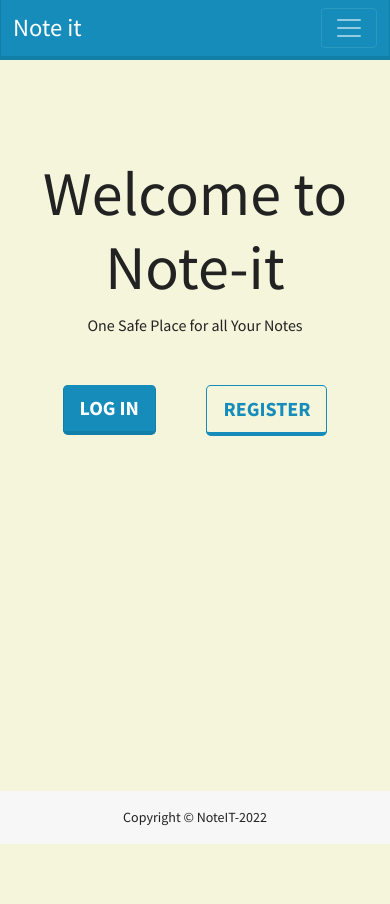
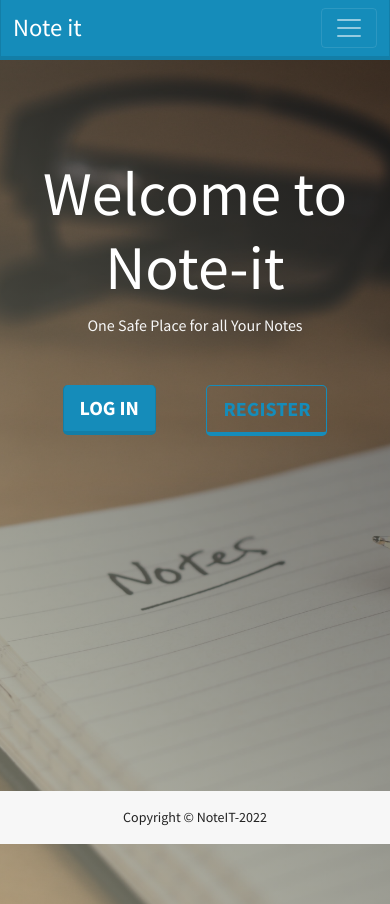
Before and after one commit to himanshudhimanux/mern_notes-app, a React (Create React App) app in the folder frontend/: page / in a window 390 px wide. Built offline with nearby package versions, Linux system fonts and the light colour scheme.

Commit message:
Notes mern App is Finally completed with all Crud Functionality

```diff
--- a/frontend/package.json
+++ b/frontend/package.json
@@ -7,6 +7,8 @@
     "@fortawesome/free-regular-svg-icons": "^6.0.0",
     "@fortawesome/free-solid-svg-icons": "^6.0.0",
     "@fortawesome/react-fontawesome": "^0.1.17",
+    "@material-ui/core": "^4.12.4",
+    "@material-ui/icons": "^4.11.3",
     "@testing-library/jest-dom": "^5.16.2",
     "@testing-library/react": "^12.1.4",
     "@testing-library/user-event": "^13.5.0",
--- a/frontend/src/App.css
+++ b/frontend/src/App.css
@@ -30,7 +30,10 @@ body::-webkit-scrollbar-thumb {
 /* ======== Landing page ====== */
 
 .landing-page {
-    background: beige;
+    background-image: linear-gradient(45deg, rgba(145, 146, 122, 0.62), rgba(0, 0, 0, 0.62)),
+    url('./images/notes.jpg');
+    background-repeat: no-repeat;
+    background-size: cover;
     width: 100%;
     height: 100vh;
     padding: 96px 0px;
@@ -39,11 +42,13 @@ body::-webkit-scrollbar-thumb {
 .Landing-page-title h1 {
     text-align: center;
     font-size: 62px;
+    color: #fff;
 }
 
 .Landing-page-subtitle p {
     text-align: center;
     font-size: 16px;
+    color: #f7f7f7;
 }
 
 .lading-page-buttons {
@@ -144,4 +149,8 @@ footer{
         margin-top: 15px;
     }
 
+    .landing-page{
+        background-position: 24% 50%;
+    }
+
 }
--- a/frontend/src/components/Register.js
+++ b/frontend/src/components/Register.js
@@ -106,7 +106,7 @@ const Register = () => {
                     {picmessage && (<ErrorMessage variant='danger'>{picmessage}</ErrorMessage>)}
                     <Form.Group controlId="pic" className="mb-3">
                         <Form.Label>Upload Profile Picture</Form.Label>
-                        <Form.File
+                        <Form.Control
                             onChange={(e) => postDetails(e.target.files[0])}
                             type = "file"
                             label = "Upload Profile Picture"
```
Also changed, not shown: frontend/src/images/notes.jpg (added), 1 other file (tests, documents, lock files or other folders).
